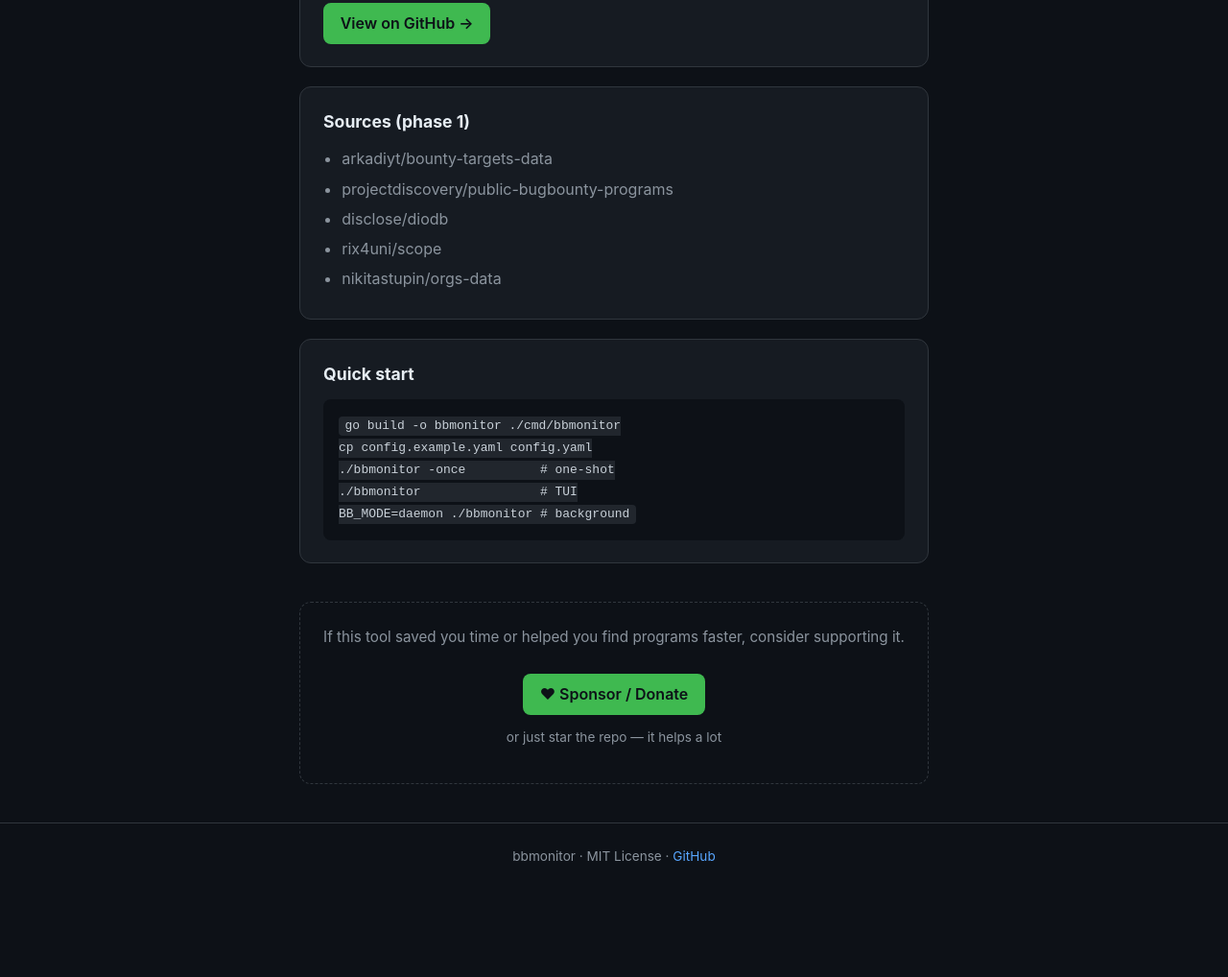
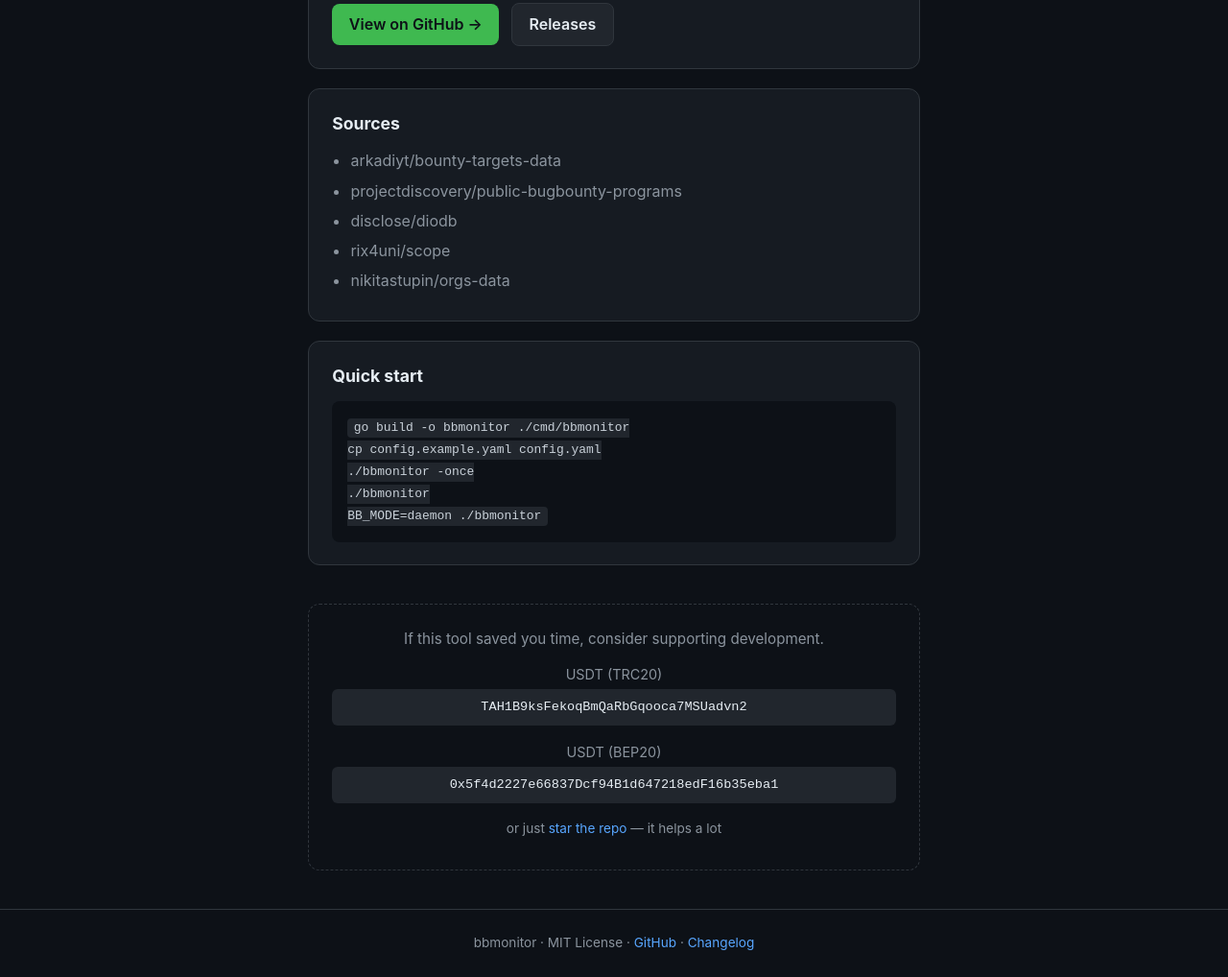
Before and after one commit to nestho/bbmonitor, a plain HTML site: page docs/index.html in a window 1280 px wide. Shown: the part 473-1491 px from the top of the page at 96% size. Before the commit the page ends 1401 px from the top, so only its background shows below. Drawn offline with Linux system fonts and the light colour scheme.

Commit message:
docs: update landing page with USDT TRC20/BEP20 wallets

```diff
--- a/docs/index.html
+++ b/docs/index.html
@@ -69,7 +69,7 @@
       border: 1px dashed var(--border);
       border-radius: 12px;
     }
-    .donate p { color: var(--muted); margin-bottom: 0.8rem; font-size: 0.95rem; }
+    .donate p { color: var(--muted); margin-bottom: 0.5rem; font-size: 0.95rem; }
     footer {
       text-align: center;
       padding: 1.5rem;
@@ -105,10 +105,11 @@
         <li>Single binary, resume-safe, config via YAML + environment variables</li>
       </ul>
       <a class="cta" href="https://github.com/nestho/bbmonitor">View on GitHub →</a>
+      <a class="cta" style="margin-left:0.5rem;background:#21262d;color:#e6edf3;border:1px solid #30363d" href="https://github.com/nestho/bbmonitor/releases">Releases</a>
     </div>
 
     <div class="card">
-      <h2>Sources (phase 1)</h2>
+      <h2>Sources</h2>
       <ul>
         <li>arkadiyt/bounty-targets-data</li>
         <li>projectdiscovery/public-bugbounty-programs</li>
@@ -122,20 +123,23 @@
       <h2>Quick start</h2>
       <pre style="background:#0d1117;padding:1rem;border-radius:8px;overflow-x:auto;font-size:0.9rem;color:#c9d1d9"><code>go build -o bbmonitor ./cmd/bbmonitor
 cp config.example.yaml config.yaml
-./bbmonitor -once          # one-shot
-./bbmonitor                # TUI
-BB_MODE=daemon ./bbmonitor # background</code></pre>
+./bbmonitor -once
+./bbmonitor
+BB_MODE=daemon ./bbmonitor</code></pre>
     </div>
 
     <div class="donate">
-      <p>If this tool saved you time or helped you find programs faster, consider supporting it.</p>
-      <a class="cta" href="https://github.com/sponsors/nestho" target="_blank" rel="noopener">♥ Sponsor / Donate</a>
-      <p style="margin-top:0.8rem;font-size:0.85rem">or just star the repo — it helps a lot</p>
+      <p>If this tool saved you time, consider supporting development.</p>
+      <p style="font-size:0.9rem;margin:0.8rem 0 0.25rem;color:#8b949e">USDT (TRC20)</p>
+      <code style="display:block;word-break:break-all;background:#21262d;padding:0.5rem 0.7rem;border-radius:6px;font-size:0.85rem">TAH1B9ksFekoqBmQaRbGqooca7MSUadvn2</code>
+      <p style="font-size:0.9rem;margin:1rem 0 0.25rem;color:#8b949e">USDT (BEP20)</p>
+      <code style="display:block;word-break:break-all;background:#21262d;padding:0.5rem 0.7rem;border-radius:6px;font-size:0.85rem">0x5f4d2227e66837Dcf94B1d647218edF16b35eba1</code>
+      <p style="margin-top:1rem;font-size:0.85rem;color:#8b949e">or just <a href="https://github.com/nestho/bbmonitor">star the repo</a> — it helps a lot</p>
     </div>
   </div>
 
   <footer>
-    <p>bbmonitor · MIT License · <a href="https://github.com/nestho/bbmonitor">GitHub</a></p>
+    <p>bbmonitor · MIT License · <a href="https://github.com/nestho/bbmonitor">GitHub</a> · <a href="https://github.com/nestho/bbmonitor/blob/main/CHANGELOG.md">Changelog</a></p>
   </footer>
 </body>
 </html>
```
